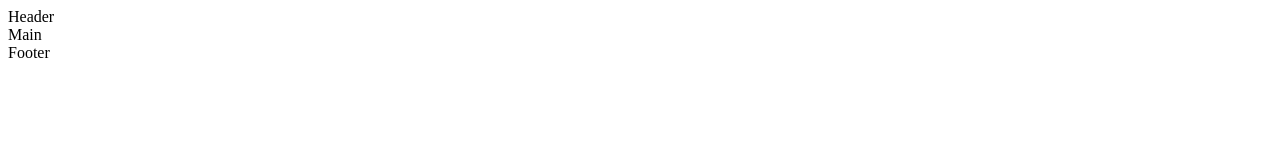
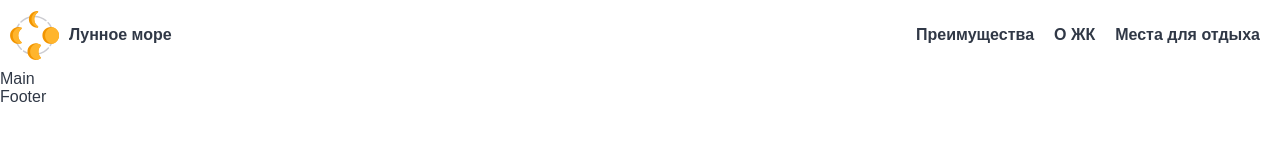
Before and after one commit to vaziliybober/moon-sea-layout, a plain HTML site: page index.html in a window 1280 px wide. Drawn offline with Linux system fonts and the light colour scheme.

Commit message:
add header

```diff
--- a/index.html
+++ b/index.html
@@ -10,8 +10,20 @@
   <link rel="stylesheet" href="styles/style.css">
 </head>
 
-<body>
-    <header>Header</header>
+<body class="landing-text">
+  <header class="display-flex">
+    <div class="display-flex">
+      <img class="logo-image" src="images/logo.svg" alt="Логотип">
+      <span class="logo-name">Лунное море</span>
+    </div>
+    <nav>
+      <ul class="display-flex">
+        <li>Преимущества</li>
+        <li>О ЖК</li>
+        <li>Места для отдыха</li>
+      </ul>
+    </nav>
+  </header>
   <main>Main</main>
   <footer>Footer</footer>
 </body>
--- a/styles/style.css
+++ b/styles/style.css
@@ -0,0 +1,53 @@
+:root {
+  --header-height: 70px;
+}
+
+.landing-text {
+  font-family: sans-serif;
+  font-size: 16px;
+  color: #303846;
+}
+
+.display-flex {
+  display: flex;
+}
+
+body {
+  margin: 0;
+}
+
+header {
+  position: fixed;
+  justify-content: space-between;
+  align-items: center;
+  width: 100%;
+  height: var(--header-height);
+  font-weight: bold;
+}
+
+header .display-flex {
+  align-items: center;
+  height: 100%;
+}
+
+header nav ul {
+  list-style: none;
+}
+
+header nav li {
+  padding-right: 20px;
+}
+
+
+.logo-image {
+  height: 70%;
+  padding-left: 10px;
+}
+
+.logo-name {
+  padding: 0px 30px 0px 10px;
+}
+
+main {
+  padding-top: var(--header-height);
+}
```
Lines whose indentation alone changed are shown as unchanged.
